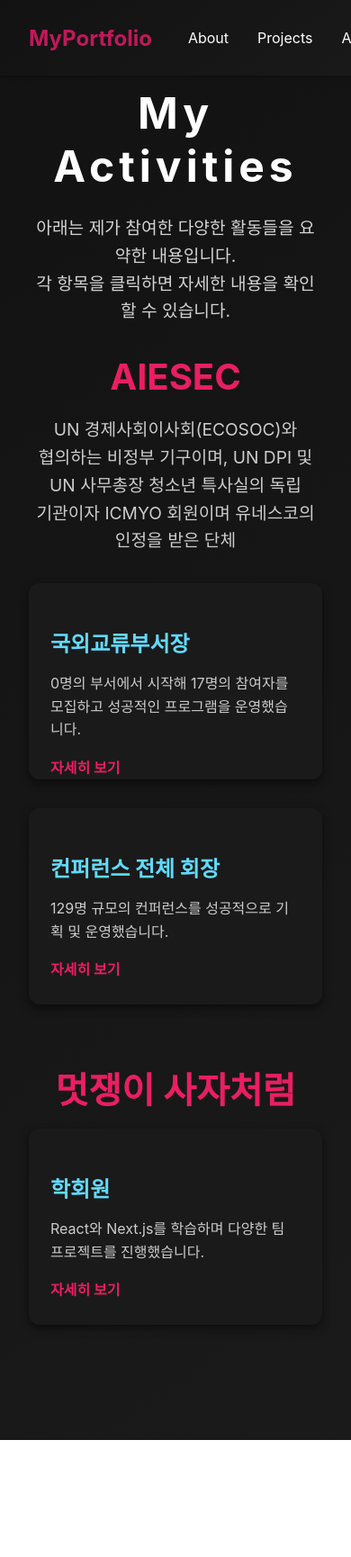
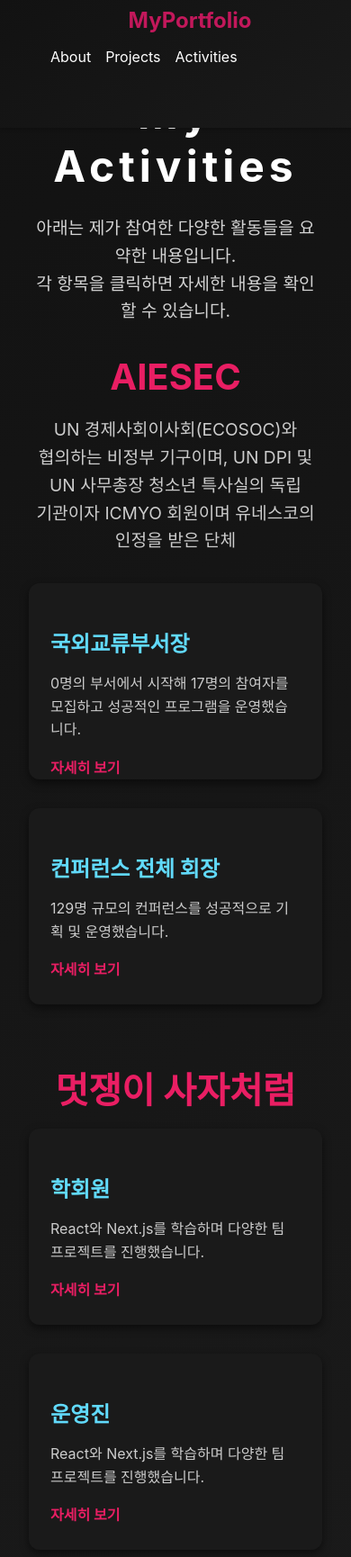
Before and after one commit to SyraYunji/My-Homepage, a React (Create React App) app: page /activities in a window 390 px wide. Shown: the top 1730 px of the page at 90% size. Before the commit the page ends 1600 px from the top, so only its background shows below. Built offline with nearby package versions, Linux system fonts and the light colour scheme; the HTML template or start-up script is replaced by a standard one.

Commit message:
모바일 크기 수정

```diff
--- a/src/about/About.js
+++ b/src/about/About.js
@@ -20,12 +20,6 @@
         <div className={styles.socialLinks}>
           <a href="https://www.youtube.com/@studyesme9286/videos" target="_blank" rel="noopener noreferrer">
             <i className="fab fa-youtube"></i> Youtube: MyChannel
-          </a>
-          <a href="https://instagram.com/" target="_blank" rel="noopener noreferrer">
-            <i className="fab fa-instagram"></i> Instagram: @myprofile
-          </a>
-          <a href="https://myblog.com/" target="_blank" rel="noopener noreferrer">
-            <i className="fas fa-blog"></i> Blog: myblog.com
           </a>
         </div>
       </section>
--- a/src/activities/Activities.js
+++ b/src/activities/Activities.js
@@ -71,7 +71,18 @@
             </p>
           </div>
 
-
+          <div className={styles.card}>
+            <h3 className={styles.cardTitle}>운영진</h3>
+            <p className={styles.cardContent}>
+              React와 Next.js를 학습하며 다양한 팀 프로젝트를 진행했습니다.
+            </p>
+            <p
+              className={styles.cardLink}
+              onClick={() => navigate("/activities/likelion")}
+            >
+              자세히 보기
+            </p>
+          </div>
 
         </div>
       </div>
--- a/src/components/Navbar.js
+++ b/src/components/Navbar.js
@@ -5,6 +5,7 @@
 const Navbar = () => {
   return (
     <nav className={styles.navbar}>
+
       {/* 로고 */}
       <div className={styles.logo}>
         <Link to="/">MyPortfolio</Link>
@@ -15,6 +16,7 @@
         <li><Link to="/about">About</Link></li>
         <li><Link to="/project">Projects</Link></li>
         <li><Link to="/activities">Activities</Link></li> {/* Activities로 이동 */}
+
       </ul>
 
       {/* 외부 링크 */}
--- a/src/components/Navbar.module.css
+++ b/src/components/Navbar.module.css
@@ -25,7 +25,8 @@
   list-style: none;
   display: flex;
   gap: 2rem;
-    margin-right: auto; /* 오른쪽으로 정렬 */
+  margin-right: auto;
+  overflow-x: auto; /* 작은 화면에서 스크롤 가능 */
 }
 
 .navLinks a {
@@ -54,3 +55,25 @@
 .externalLinks a:hover {
   color: #e91e63; /* 밝은 핑크 */
 }
+
+/* 반응형 디자인 */
+@media (max-width: 768px) {
+  .navLinks {
+    flex-wrap: nowrap; /* 링크를 한 줄에 배치 */
+    gap: 1rem; /* 간격 줄이기 */
+    justify-content: center; /* 중앙 정렬 */
+}
+
+  .externalLinks {
+      justify-content: center; /* 외부 링크 중앙 정렬 */
+      margin-top: 1rem;
+  }
+
+  .navbar {
+    flex-direction: column; /* 로고와 네비게이션을 수직 정렬 */
+    padding: 0.5rem 1rem; /* 세로 패딩 축소 */
+}
+  .externalLinks{
+    visibility:hidden;
+  }
+}
```
Lines whose indentation alone changed are shown as unchanged.
